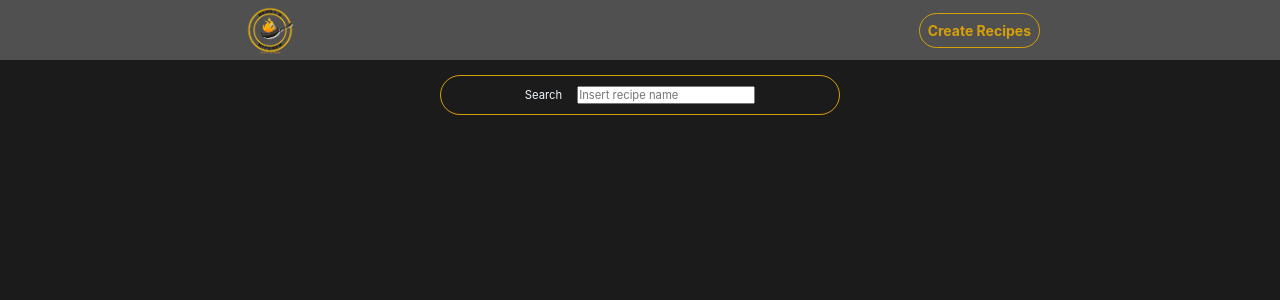
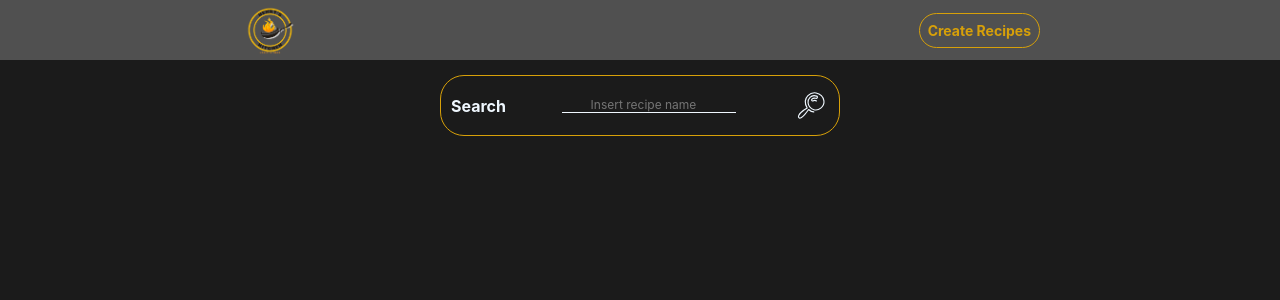
Before and after one commit to LeoCodeDev/client, a React (Create React App) app: page /home in a window 1280 px wide. Shown: the top 300 px of the page. Built offline with nearby package versions, Linux system fonts and the light colour scheme.

Commit message:
featured(searchBar & redux): fixed bug on redux reducer, completed logic of searchBar
-Redux Reducer had a bug on recipes information handler
-Finished styles on searchBar
-Created validator for numbers, strings and urls

```diff
--- a/src/Components/SearchBar/SearchBar.jsx
+++ b/src/Components/SearchBar/SearchBar.jsx
@@ -1,25 +1,55 @@
 import React, { useState } from "react";
+import { useDispatch, useSelector } from "react-redux";
 import styles from "./SearchBar.module.css";
+import { SearchIcon } from "../SearchIcon/SearchIcon";
+import { isNumber, isString } from "../../utils/validator.js";
+import { findRecipe } from "../../redux/actions";
 
 const SearchBar = () => {
-  const [toSearch, setToSearch] = useState(null);
+  const dispatch = useDispatch();
+  const recetas = useSelector((state) => state.recipes);
+  const [toSearch, setToSearch] = useState("");
+  const [showModal, setShowModal] = useState(false);
+  const [error, setError] = useState(null);
 
   const handleChange = (event) => {
     setToSearch(event.target.value);
   };
+
+  const isValid = (value) => {
+    return !isNumber(value) && isString(value);
+  };
+
+  const handleSubmit = async (event) => {
+    event.preventDefault();
+
+    if (!toSearch && !isValid(toSearch)) {
+      setError("Please insert a valid info, must be a name");
+      setShowModal(true);
+      return;
+    }
+
+    dispatch(findRecipe(toSearch));
+  };
+
   return (
-    <div className={styles.container}>
+    <form className={styles.container} onSubmit={handleSubmit}>
       <label htmlFor="searchBar" className={styles.searchBarLabel}>
         Search
       </label>
       <input
-        type="text"
+        type="search"
         id="searchBar"
         className={styles.searchBarInput}
         placeholder="Insert recipe name"
         onChange={handleChange}
+        autoComplete="off"
+        value={toSearch}
       />
-    </div>
+      <button type="submit" className={styles.buttonSearch}>
+        <SearchIcon />
+      </button>
+    </form>
   );
 };
 
--- a/src/Components/SearchBar/SearchBar.module.css
+++ b/src/Components/SearchBar/SearchBar.module.css
@@ -7,8 +7,36 @@
   max-width: 400px;
   font-size: 1.8rem;
   display: flex;
-    justify-content: center;
+  justify-content: space-between;
   align-items: center;
-    gap: 15px
+
+
+  .searchBarLabel {
+    font-size: 1.6rem;
+    font-weight: 700;
+  }
+
+  .searchBarInput {
+    background-color: transparent;
+    border: none;
+    border-bottom: 1px solid;
+    text-align: center;
+    outline: none;
+
+    &::placeholder {
+      text-align: center;
+      font-size: 1.2rem;
+    }
+  }
+
+  .buttonSearch {
+    background-color: transparent;
+    border: none;
+
+    &:hover {
+        cursor: pointer;
+    }
+  }
+
 
 }
--- /dev/null
+++ b/src/Components/SearchIcon/SearchIcon.jsx
@@ -0,0 +1,37 @@
+import React from "react";
+// import styles from "./SearchIcon.module.css";
+
+const SearchIcon = () => {
+  return (
+    <svg
+      xmlns="http://www.w3.org/2000/svg"
+      xlink="http://www.w3.org/1999/xlink"
+      viewBox="0 0 256 256"
+      width="36px"
+      height="36px"
+    >
+      <g
+        fill="none"
+        fillRule="nonzero"
+        stroke="#f0f8ff"
+        strokeWidth="2"
+        strokeLinecap="round"
+        strokeLinejoin="round"
+        strokeMiterlimit="10"
+        strokeDasharray=""
+        strokeDashoffset="0"
+        fontFamily="none"
+        fontWeight="none"
+        fontSize="none"
+        textAnchor="none"
+        // style="mix-blend-mode: normal"
+      >
+        <g transform="scale(4,4)">
+          <path d="M41.713,26.5c-2.627,-1.598 -4.409,-0.986 -5.414,-0.24c-0.7,0.519 -1.644,0.551 -2.331,0.015l-0.127,-0.099c-0.903,-0.706 -0.968,-2.053 -0.14,-2.846c2.255,-2.16 5.013,-1.928 6.76,-1.443c1.158,0.321 2.366,-0.31 2.815,-1.425v0c0.408,-0.95 -0.048,-2.063 -1.018,-2.423c-2.635,-0.978 -7.807,-2.059 -12.043,2.177c-5.958,5.958 -3.024,13.585 -0.542,16.88c2.441,3.24 10.787,9.614 19.724,2.212c10.028,-8.306 4.513,-18.686 1.083,-22.116c-3.114,-3.114 -14.127,-9.794 -23.921,0c-8.076,8.076 -3.669,17.888 -1.356,21.793c-5.459,2.805 -18.984,13.17 -14.742,17.413c4.242,4.243 17.271,-14.563 17.271,-14.563c0,0 4.875,4.333 9.207,4.243"></path>
+        </g>
+      </g>
+    </svg>
+  );
+};
+
+export { SearchIcon };
--- a/src/index.css
+++ b/src/index.css
@@ -8,7 +8,7 @@
     sans-serif;
   -webkit-font-smoothing: antialiased;
   -moz-osx-font-smoothing: grayscale;
-  color: aliceblue;
+  color: rgb(240, 248, 255);
   ::-webkit-scrollbar {
     display: none;
   }
--- a/src/redux/reducer.js
+++ b/src/redux/reducer.js
@@ -25,7 +25,11 @@ const rootReducer = (state = initialState, action) => {
       };
 
     case FIND_RECIPE:
-      return { ...state, recipe: action.payload };
+      return {
+        ...state,
+        recipes: action.payload,
+        filteredRecipes: action.payload,
+      };
 
     case SHOW_RECIPE:
       return { ...state, recipe: action.payload };
--- /dev/null
+++ b/src/utils/validator.js
@@ -0,0 +1,14 @@
+const isImageUrl = (value) => {
+  const regex = /^(https?|ftp):\/\/[^\s/$.?#].[^\s]*\.(png|jpe?g)$/;
+  return regex.test(value);
+};
+const isNumber = (value) => {
+  return isNaN(Number(value));
+};
+
+const isString = (value) => {
+  const regex = /^(?=(?:.*[a-zA-Z]){3,})(?!^\d+$)^[a-zA-Z0-9\s]+$/;
+  return regex.test(value);
+};
+
+export { isImageUrl, isNumber, isString };
```
Also changed, not shown: src/Components/SearchIcon/SearchIcon.module.css (added), src/assets/lupa1.svg (added), src/assets/lupa2.svg (added). Lines whose indentation alone changed are shown as unchanged.
